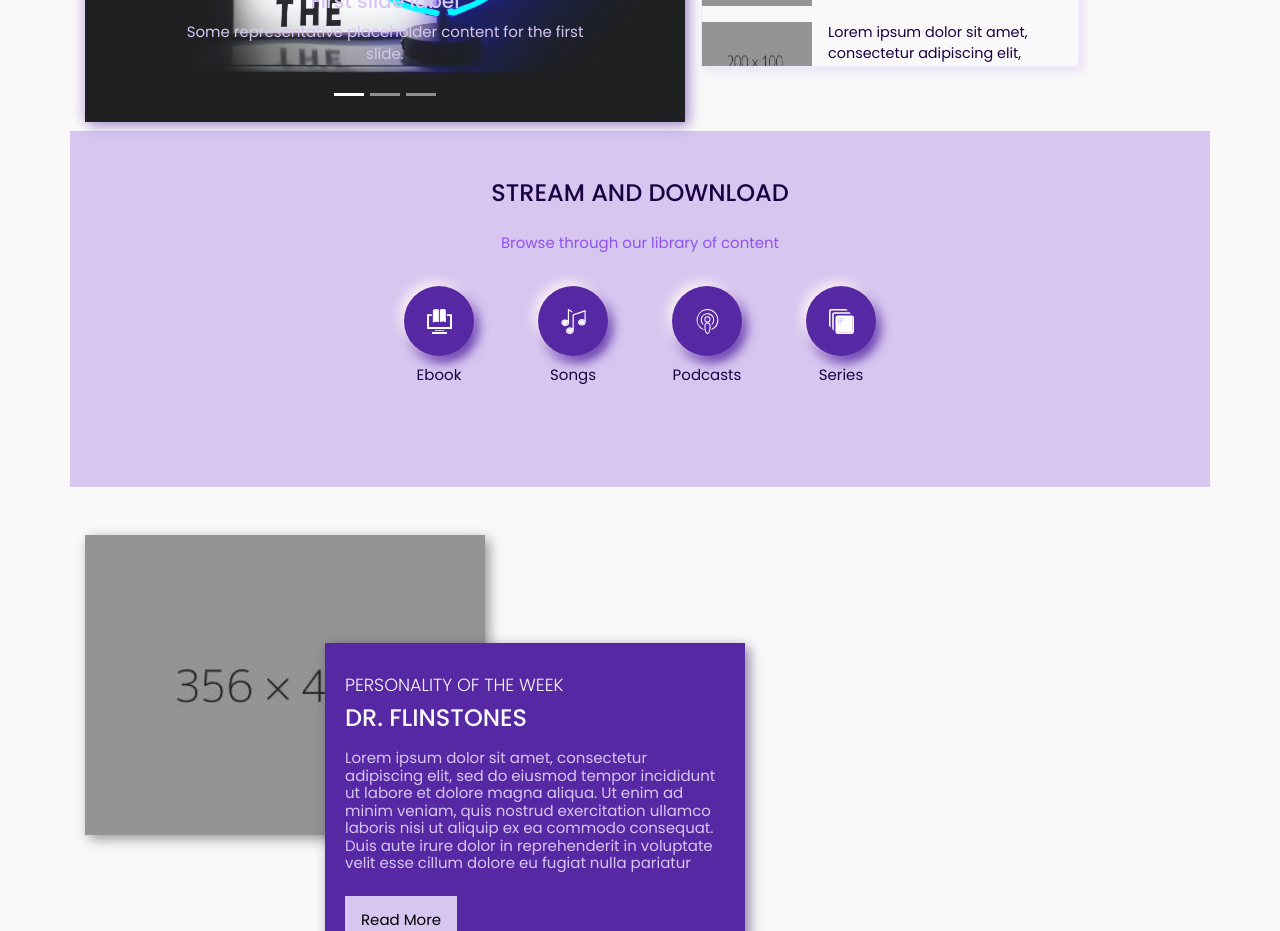
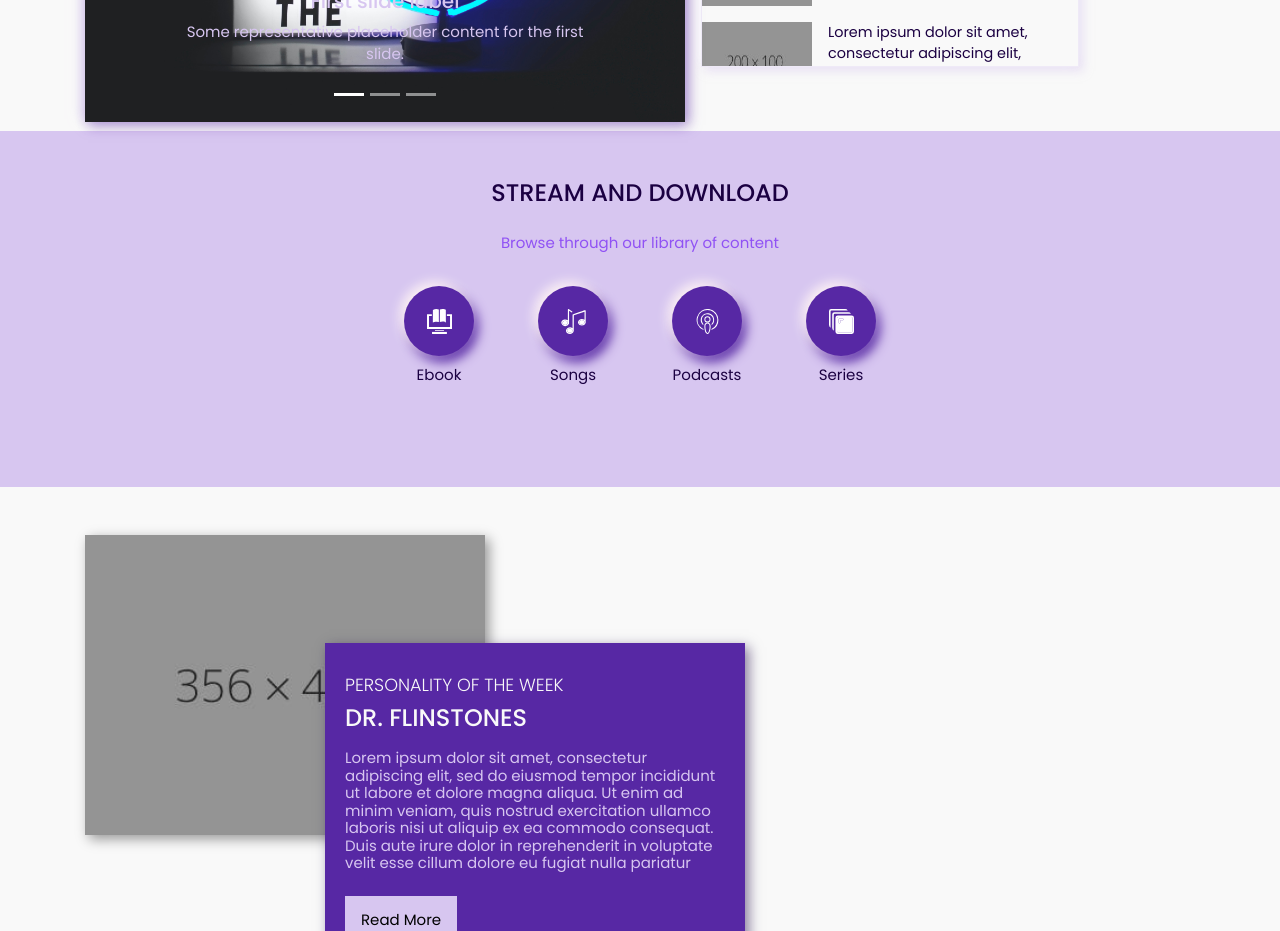
Before and after one commit to OptimusJc/bcu-library, a React (Create React App) app: page / in a window 1280 px wide. Shown: the part 880-1811 px from the top of the page. Built offline with nearby package versions, Linux system fonts and the light colour scheme.

Commit message:
style: Add style for stream section for large devices

```diff
--- a/src/components/stream/Stream.js
+++ b/src/components/stream/Stream.js
@@ -33,7 +33,8 @@ const Stream = () => {
     // };
 
     return (
-        <section className="stream_download container ">
+        <section className="stream_download">
+            <div className="container">
                 <h3>Stream and download</h3>
                 <p>Browse through our library of content</p>
 
@@ -68,6 +69,7 @@ const Stream = () => {
                         />
                     </li>
                 </ul>
+            </div>
         </section>
     );
 };
```
Lines whose indentation alone changed are shown as unchanged.
